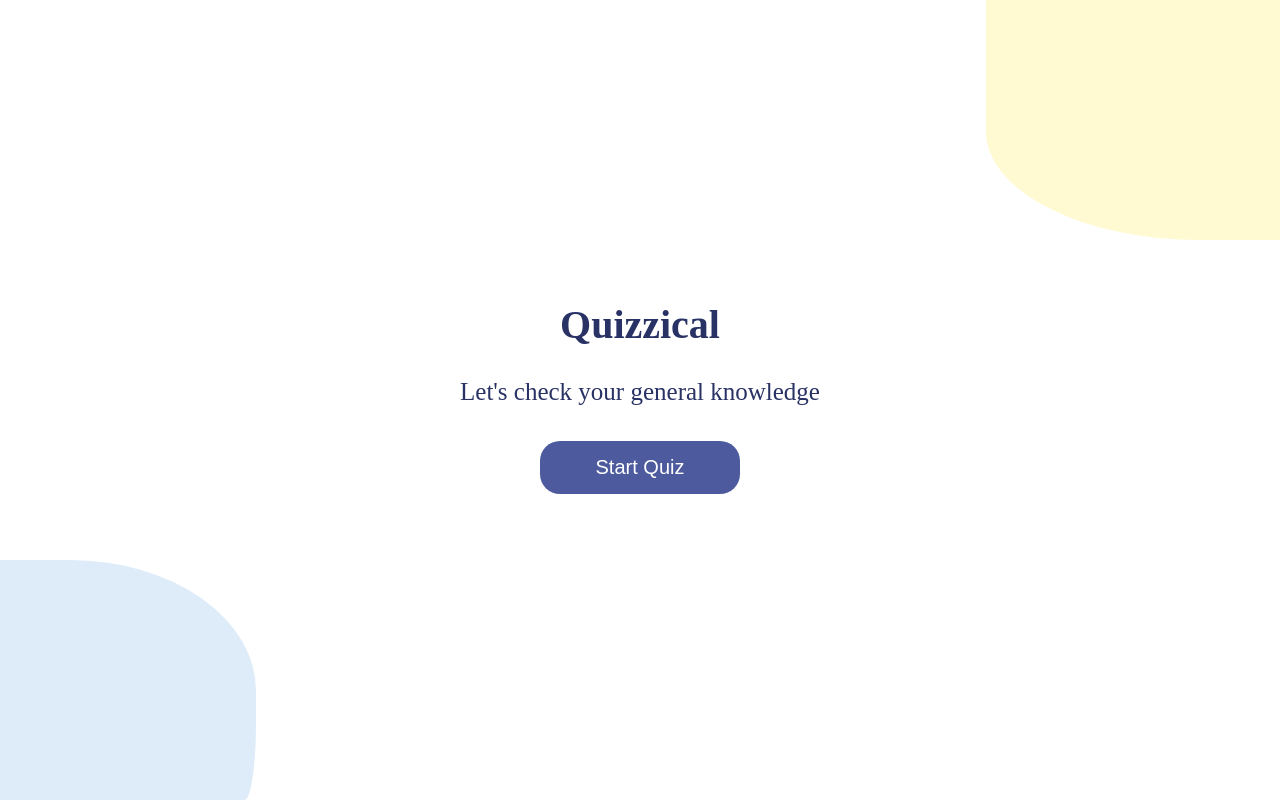
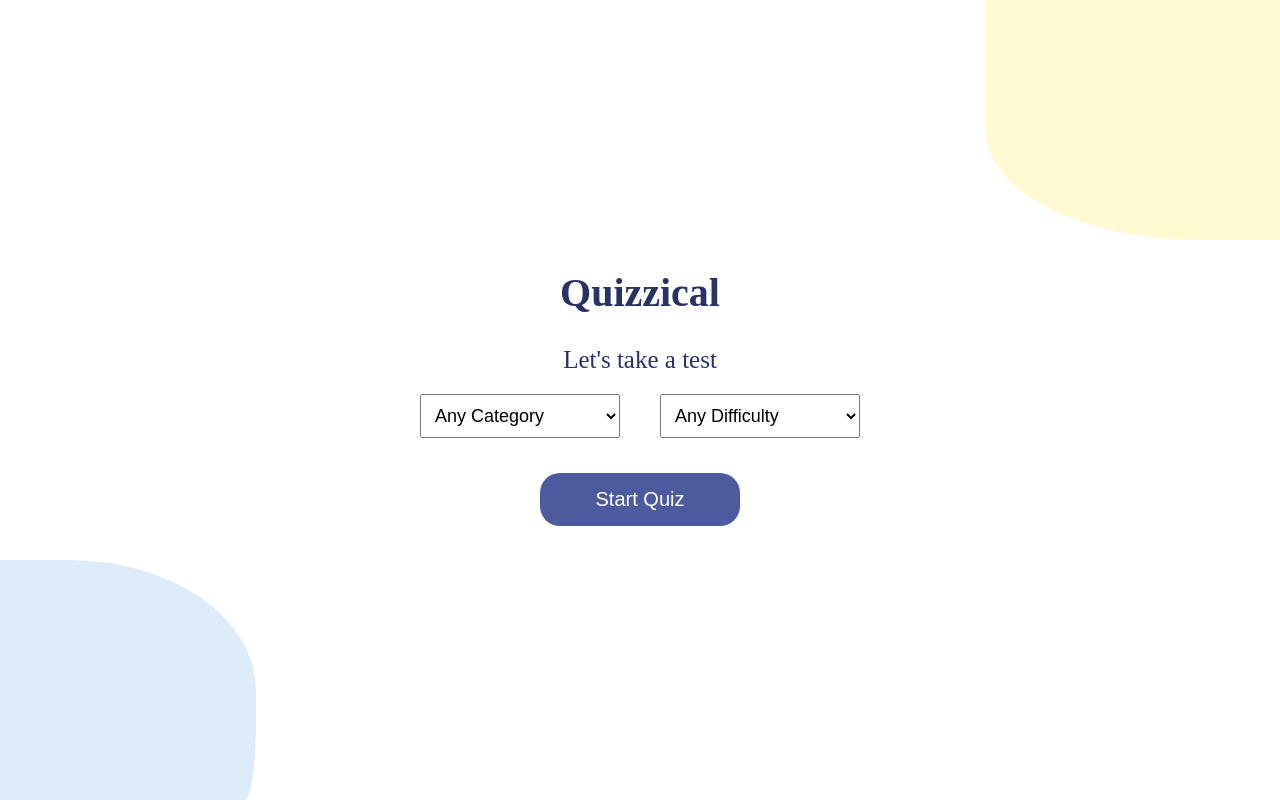
Before and after one commit to Jasmeen13/quizzical, a React (Create React App) app: page / in a window 1280 px wide. Built offline with nearby package versions, Linux system fonts and the light colour scheme.

Commit message:
Added feature to choose the question category and difficulty level

```diff
--- a/src/App.js
+++ b/src/App.js
@@ -3,13 +3,12 @@ import './App.css';
 import Home from "./components/Home"
 import TestQuestions from "./components/TestQuestions"
 function App() {
-  const [startTest, setStartTest] = useState(false)
+  const [{startTest, category, level }, setStartTest] = useState({startTest: false, category:"", level:""})
   return (
     <div className="App">
       <div className="top-right-blob"></div>
       <div className="left-bottom-blob"></div>
-      {console.log("rendering App component")}
-      {startTest ? <TestQuestions setStartTest={setStartTest}/>:<Home setStartTest={setStartTest}/>}
+      {startTest ? <TestQuestions category={category} level={level} setStartTest={setStartTest}/>:<Home setStartTest={setStartTest}/>}
 
     </div>
   );
--- a/src/components/Home.css
+++ b/src/components/Home.css
@@ -52,13 +52,12 @@
 }
 button:hover{
     cursor: pointer;
-
 }
 button:active{
     box-shadow: inset 1px 1px 5px 4px rgba(32, 32, 32, 0.5);
 }
 .test-questions-wrapper{
-    padding:  10px 20vw;
+    padding:  20px 20vw;
     padding-bottom: 0;
 }
 .submit-div{
@@ -68,6 +67,7 @@ button:active{
 }
 .question-wrapper{
     padding: 15px;
+    padding-bottom: 10px;
 }
 .question-container{
     border-bottom: 1.5px solid #DBDEF0 ;
@@ -162,3 +162,10 @@ button{
     font-size: 25px;
     font-weight: 450;
 }
+
+select{
+    width: 200px;
+    padding:10px;
+    font-size: large;
+    margin:10px 20px;
+}
--- a/src/components/Home.jsx
+++ b/src/components/Home.jsx
@@ -1,13 +1,48 @@
-import React from "react";
+import React, { useRef } from "react";
 import "./Home.css"
+import {categories, difficulty} from"../courses"
 function Home(props){
+    const categoryRef = useRef();
+    const difficultyRef = useRef(null);
+    const categoriesJSX = Object.entries(categories).map(([key,val])=>{
+        if(key == "any")
+            return <option className="category-option"  selected value={key}>{val}</option>
+        else
+            return <option className="category-option" value={key}>{val}</option>
+    })
+    const difficultyJSX = Object.entries(difficulty).map(([key,value])=>{
+        if(key == "any")
+            return <option className="difficulty-level" selected value={key}>{value}</option>
+        else
+            return <option className="difficulty-level" value={key}>{value}</option>
+    })
+
+    function handleStart(){
+        const categoryEle = (document.getElementsByClassName("category"))
+        const difficultyEle = document.getElementsByClassName("difficulty-level")
+
+        props.setStartTest((prev)=>
+            ({...prev,
+                startTest: true,
+                category: `${categoryEle[0].value}`,
+                level: `${difficultyEle[0].value}`
+            })
+        )
+    }
     return(
         <div className="home-main">
-            {console.log("Rendering Home ")}
             <div className="main-container">
                 <div className="heading">Quizzical</div>
-                <div className="sub-heading">Let's check your general knowledge</div>
-                <button className="start-btn" onClick={()=>{props.setStartTest(true)}}>Start Quiz</button>
+                <div className="sub-heading">Let's take a test</div>
+                <div className="choice-wrapper">
+                    <select className="category" ref={categoryRef}>
+                        {categoriesJSX}
+                    </select>
+                    <select className="difficulty-level" ref={difficultyRef}>
+                        {difficultyJSX}
+                    </select>
+                </div>
+                <button className="start-btn" onClick={handleStart}>Start Quiz</button>
             </div>
         </div>
     )
--- a/src/components/Question.jsx
+++ b/src/components/Question.jsx
@@ -17,7 +17,6 @@ function Question({question, options, correct_answer, submit, newQuestion}){
 
     useEffect(()=>{
         (async()=>{
-            console.log("suffle array")
             await shuffleArray(options)
             const optionComp =  await options.map((option)=>{
                 return <span className="option" onClick={handleOptionClick}>{option}</span>
@@ -33,21 +32,16 @@ function Question({question, options, correct_answer, submit, newQuestion}){
 
     useEffect(()=>{
         if(submit){
-            console.log(typeof(correct_answer))
-            console.log(correct_answer+ "   ,, "+selected)
             const newOptionsState = randomisedOptions.map((option)=>{
                 if(selected !== option && option === correct_answer)
-                    {console.log(option)
-                    return <span className="option correct">{option}</span>}
+                    return <span className="option correct">{option}</span>
                 else if(selected === option ){
-                    console.log(option)
                     if(option === correct_answer)
                         return <span className="option correct" >{option}</span>
                     else
                         return <span className="option incorrect" >{option}</span>
                 }
                 else{
-                    console.log(option)
                     return <span className="option">{option}</span>
                 }
             })
@@ -64,14 +58,12 @@ function Question({question, options, correct_answer, submit, newQuestion}){
                 return <span className="option" onClick={handleOptionClick}>{option}</span>
             }
         })
-        console.log(newOptionsState)
         setOptionsState(prev=>({...prev, optionsState: newOptionsState, selected: e.target.innerText}));
     }
 
     return(
         <div className="question-wrapper">
             <div className="question-container">
-                {console.log(":rendering Question")}
                 <div className="question">{question}</div>
                 <div className="options" >
                     {optionsState}
--- a/src/components/TestQuestions.jsx
+++ b/src/components/TestQuestions.jsx
@@ -1,12 +1,11 @@
 import React, { useEffect, useState } from "react";
 import Question from "./Question";
-function TestQuestions(props){
+function TestQuestions({category,level,setStartTest}){
     const [{quesAnsArr, page, submit, error}, setQuesArr] = useState({quesAnsArr:[], page:0, submit:false, error:""});
 
     useEffect(()=>{
         (async ()=>{
-            console.log("fetching data")
-            const response = await fetch("https://opentdb.com/api.php?amount=5&category=18&difficulty=medium&type=multiple")
+            const response = await fetch(`https://opentdb.com/api.php?amount=5${category!="any"?`&category=${category}`:""}${level!="any"?`&difficulty=${level}`:""}&type=multiple`)
             const jsonObject = await response.json();
             (jsonObject.response_code === 0 )
             ? setQuesArr((prev)=>({...prev,quesAnsArr:jsonObject.results}))
@@ -16,15 +15,12 @@ function TestQuestions(props){
     },[page])
 
     const arr = quesAnsArr.map((quesAns, i)=>{
-        console.log(quesAns)
             const element = <Question key= {i} question ={quesAns.question} correct_answer={quesAns.correct_answer} submit={submit} options={[quesAns.correct_answer,...quesAns.incorrect_answers]} newQuestion={page}/>
             return element;
     })
 
     return(
         <div className="test-questions-wrapper">
-            {console.log("Rendering TestQues")}
-            {console.log(error)}
             {error != "" &&  <div className="error-msg">Couldn't load the questions, Please try reloading. </div>}
             {arr}
             <div className="submit-div">
@@ -32,7 +28,7 @@ function TestQuestions(props){
                 {submit &&
                     <button className="more-ques-btn" onClick={()=>{setQuesArr(prev=>({...prev,quesAnsArr:[], submit: false, page: prev.page+1}))}}>More Questions</button>
                 }
-                {submit && <button className="play-again-btn" onClick={()=>{props.setStartTest(false)}}>Start New Quiz</button>}
+                {submit && <button className="play-again-btn" onClick={()=>{setStartTest(prev=>({...prev, startTest:false}))}}>Start New Quiz</button>}
 
             </div>
         </div>
--- /dev/null
+++ b/src/courses.jsx
@@ -0,0 +1,33 @@
+export const categories = {
+    any:"Any Category",
+    9 :"General Knowledge",
+    10:"Entertainment: Books",
+    11:"Entertainment: Film",
+    12:"Entertainment: Music",
+    13:"Entertainment: Musicals &amp; Theatres",
+    14:"Entertainment: Television",
+    15:"Entertainment: Video Games",
+    16:"Entertainment: Board Games",
+    17:"Science &amp; Nature",
+    18:"Science: Computers",
+    19:"Science: Mathematics",
+    20:"Mythology",
+    21:"Sports",
+    22:"Geography",
+    23:"History",
+    24:"Politics",
+    25:"Art",
+    26:"Celebrities",
+    27:"Animals",
+    28:"Vehicles",
+    29:"Entertainment: Comics",
+    30:"Science: Gadgets",
+    31:"Entertainment: Japanese Anime &amp; Manga",
+    32: "Entertainment: Cartoon &amp; Animations"
+}
+export const difficulty ={
+    any:"Any Difficulty",
+    easy:"Easy",
+    medium:"Medium",
+    hard:"Hard"
+}
```
